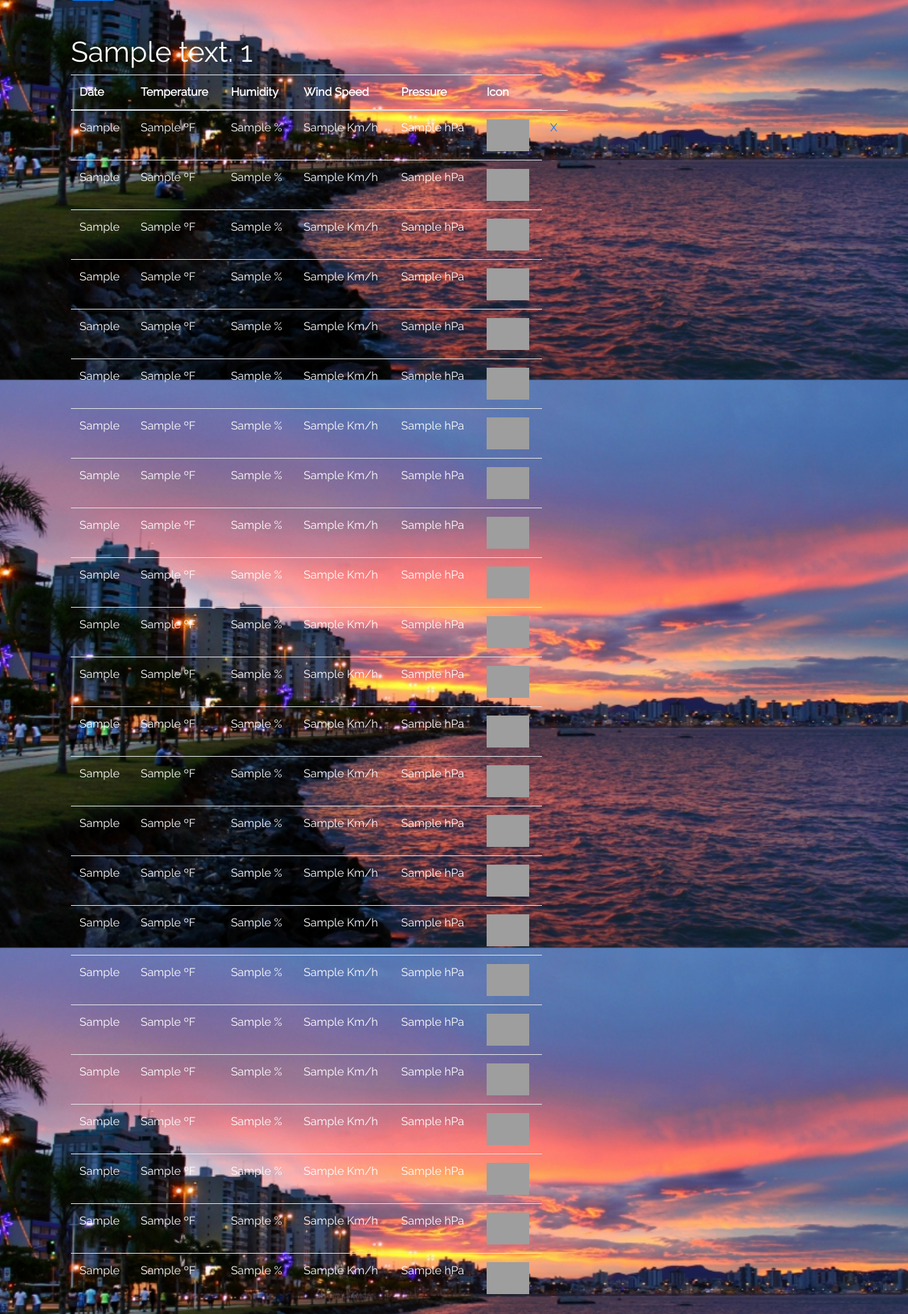
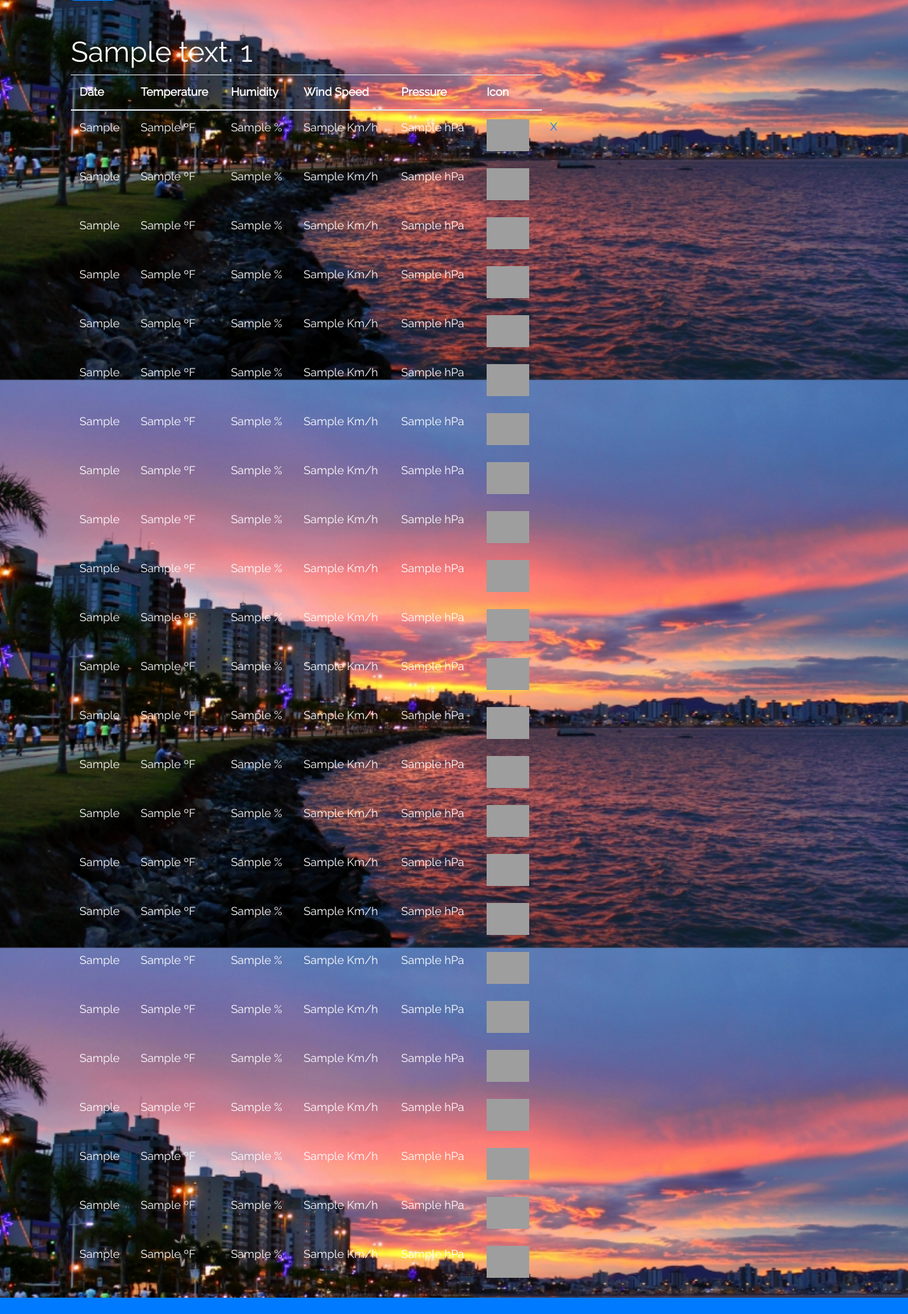
Before and after one commit to LC-burigo/Django_Small_Weather_Project, a Django app: template WeatherApp/templates/WeatherApp/Hourly_Weather.html in a window 1280 px wide. Shown: the part 265-2116 px from the top of the page at 71% size. After the commit the page ends 2093 px from the top, so only its background shows below. Run offline with Django 3.2, Linux system fonts and the light colour scheme; the template is opened without the code that fills it: values that come from a table or form of the project are taken from there, most other values are stand-ins (such as "Sample title", 1, 10 or a date in 2020); some libraries are stand-ins or nearby versions; grey boxes are pictures that could not be loaded.

Commit message:
Try to fix the views

```diff
--- a/WeatherApp/static/css/Weather.css
+++ b/WeatherApp/static/css/Weather.css
@@ -10,3 +10,6 @@ body{
    background-repeat: no-repeat;
    background-attachment: fixed;
 }
+#table1 td{
+    border: none !important;
+}
--- a/WeatherApp/templates/WeatherApp/Hourly_Weather.html
+++ b/WeatherApp/templates/WeatherApp/Hourly_Weather.html
@@ -13,7 +13,7 @@
         <br>
             {% for Weather_Dict in Weather_city %}
                 <h1>{{Weather_Dict.Address}} {{Weather_Dict.Id}}</h1>
-                <table class="table">
+                <table class="table" id="table1">
                     <thead>
                         <tr>
                             <th>Date</th>
```
